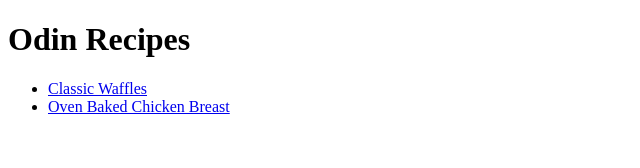
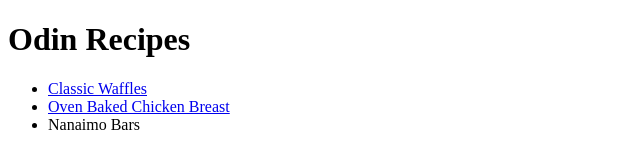
Before and after one commit to gabibamboi-x/odin-recipes, a plain HTML site: page index.html in a window 1280 px wide. Shown: the whole page, without its empty margins (0-640 px from the left). Drawn offline with Linux system fonts and the light colour scheme.

Commit message:
Adds a third link to our last recipe and a comment specifying the src

```diff
--- a/index.html
+++ b/index.html
@@ -10,8 +10,11 @@
         <h1>Odin Recipes</h1>
 
         <ul>
+            <!-- sources for the recipes and images:
+            iwashyoudry.com, allrecipes.com -->
             <li><a href="./recipes/classic-waffles.html">Classic Waffles</a></li>
             <li><a href="./recipes/oven-baked-chicken-breast.html">Oven Baked Chicken Breast</a></li>
+            <li><a href="./recipes/nanaimo-bars.html"></a>Nanaimo Bars</li>
         </ul>
     </body>
 </html>
```
